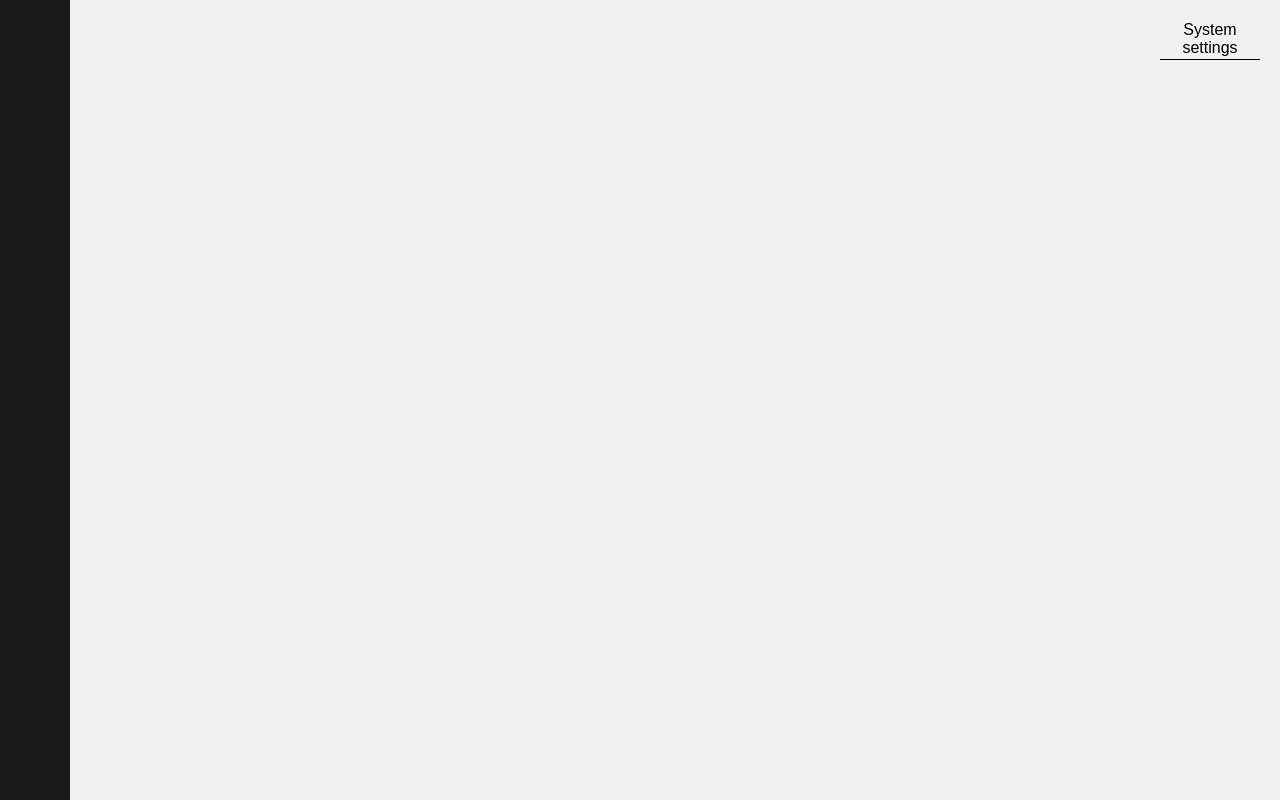
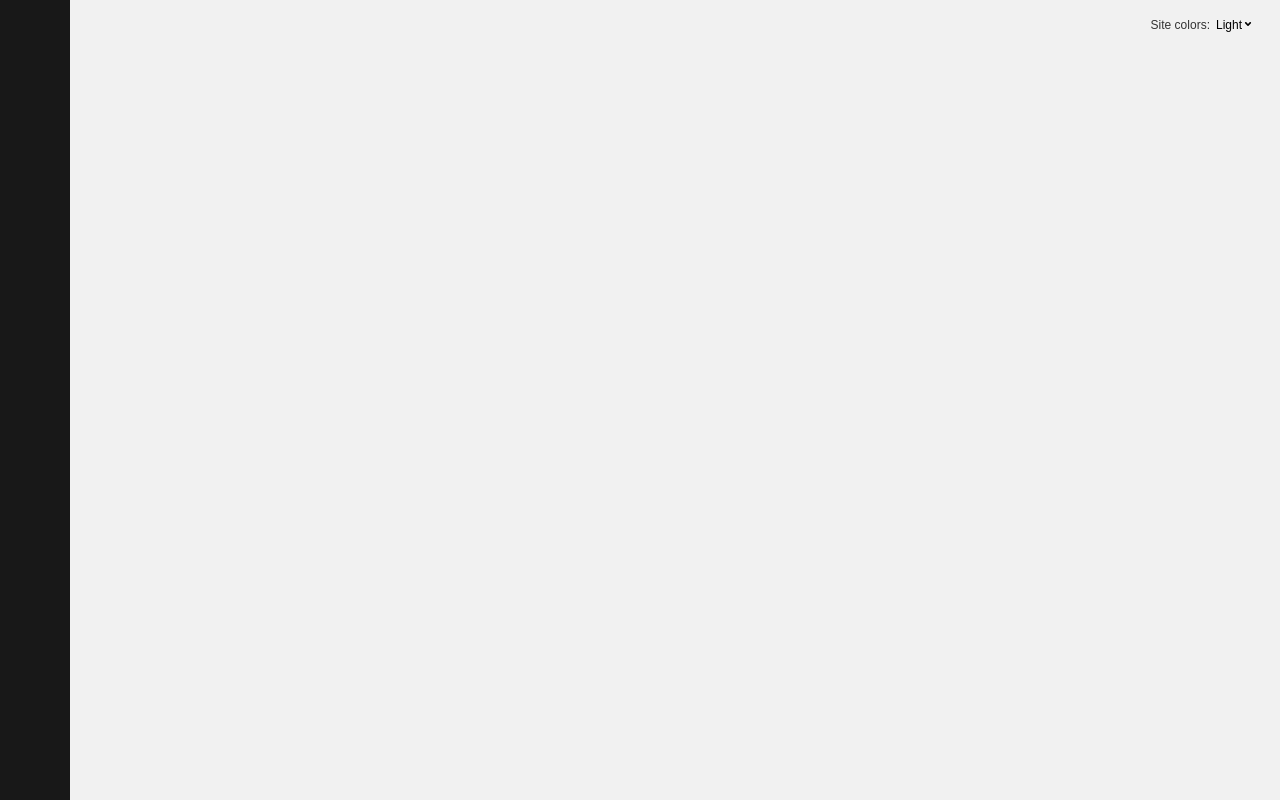
Before and after one commit to Madses/portfolio, a React (Create React App) app: page / in a window 1280 px wide. Built offline with nearby package versions, Linux system fonts and the light colour scheme.

Commit message:
light mode switch works correctly

```diff
--- a/src/components/Container/Container.js
+++ b/src/components/Container/Container.js
@@ -1,30 +1,15 @@
 import React from "react";
 import * as S from "./Container.styled";
-import { useThemeStore } from "../../store";
 
 import Menu from "../Menu";
-import CustomSelect from "../CustomSelect/CustomSelect";
 import Header from "../Header";
 
 export default function Container() {
-    const { setTheme } = useThemeStore();
-    const themeOptions = [
-        { value: "system", label: "System settings" },
-        { value: "light", label: "Light mode" },
-        { value: "dark", label: "Dark mode" },
-    ];
-
-    const callBack = option => {
-        setTheme(option.value);
-    };
-
     return (
         <>
             <S.Container>
                 <Menu />
-                <Header>
-                    <CustomSelect options={themeOptions} callBack={callBack} />
-                </Header>
+                <Header />
             </S.Container>
         </>
     );
--- a/src/components/CustomSelect/CustomSelect.js
+++ b/src/components/CustomSelect/CustomSelect.js
@@ -1,6 +1,6 @@
 import React, { useState, useRef } from "react";
 import useOnClickOutside from "../../hooks";
-
+import { FaAngleDown } from "react-icons/fa";
 import * as S from "./CustomSelect.styled";
 
 export default function CustomSelect({
@@ -28,17 +28,19 @@ export default function CustomSelect({
                 {selectedOption?.label ||
                     defaultValue?.label ||
                     options[0]?.label}
+                <FaAngleDown />
             </S.CurrentSelected>
 
             {showDropDown && (
                 <S.DropDown ref={dropDownRef}>
                     {options.map((option, index) => (
-                        <button
+                        <S.Option
                             onClick={() => handleSelection(option)}
                             key={index}
+                            active={selectedOption?.label === option.label}
                         >
                             {option.label}
-                        </button>
+                        </S.Option>
                     ))}
                 </S.DropDown>
             )}
--- a/src/components/CustomSelect/CustomSelect.styled.js
+++ b/src/components/CustomSelect/CustomSelect.styled.js
@@ -1,20 +1,25 @@
 import styled from "styled-components";
 
 export const DropDown = styled.div`
-    width: 100px;
     min-height: 50px;
-
     display: flex;
     flex-direction: column;
+    position: absolute;
+    background-color: beige;
+    right: 10px;
+    margin-top: -10px;
+`;
 
-    > button {
-        width: 100%;
-        height: 50px;
-        border: 1px solid black;
-    }
+export const Option = styled.button`
+    min-width: 100px;
+    height: 30px;
+    background: ${props => (props.active ? "red" : null)};
 `;
 
 export const CurrentSelected = styled.button`
-    border-bottom: 1px solid black;
-    width: 100px;
+    width: 100%;
+    text-align: left;
+    > svg {
+        height: 10px;
+    }
 `;
--- a/src/components/Header/Header.js
+++ b/src/components/Header/Header.js
@@ -1,10 +1,47 @@
-import React from "react";
+import React, { useEffect } from "react";
+import CustomSelect from "../CustomSelect/CustomSelect";
 import * as S from "./Header.styled";
+import { useThemeStore } from "../../store";
 
-export default function Header({ children }) {
+export default function Header() {
+    const { setTheme } = useThemeStore();
+
+    const themeOptions = [
+        { value: "light", label: "Light" },
+        { value: "dark", label: "Dark" },
+        { value: "system", label: "System" },
+    ];
+
+    const handleThemeChange = option => {
+        setTheme(option.value);
+        localStorage.setItem("theme", option.value);
+    };
+
+    useEffect(() => {
+        const savedTheme = localStorage.getItem("theme");
+        if (savedTheme) {
+            setTheme(savedTheme);
+        }
+    }, [setTheme]);
+
     return (
         <S.Header>
-            <div>{children}</div>
+            <span>Site colors:</span>
+            <div>
+                <CustomSelect
+                    options={themeOptions}
+                    defaultValue={
+                        localStorage.getItem("theme")
+                            ? themeOptions.find(
+                                  option =>
+                                      option.value ===
+                                      localStorage.getItem("theme")
+                              )
+                            : null
+                    }
+                    callBack={handleThemeChange}
+                />
+            </div>
         </S.Header>
     );
 }
--- a/src/components/Header/Header.styled.js
+++ b/src/components/Header/Header.styled.js
@@ -2,12 +2,11 @@ import styled from "styled-components";
 
 export const Header = styled.div`
     width: 100%;
+    font-size: 1.2rem;
     height: 90px;
+    line-height: 50px;
     position: fixed;
-
-    > div {
-        position: absolute;
-        right: 20px;
-        top: 20px;
-    }
+    display: flex;
+    justify-content: flex-end;
+    right: 20px;
 `;
```
